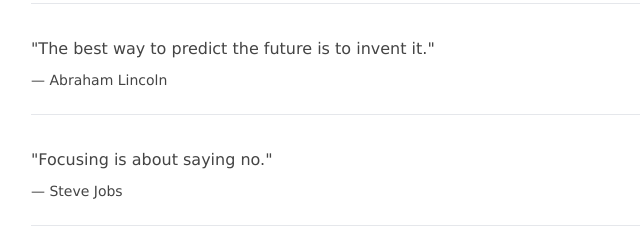
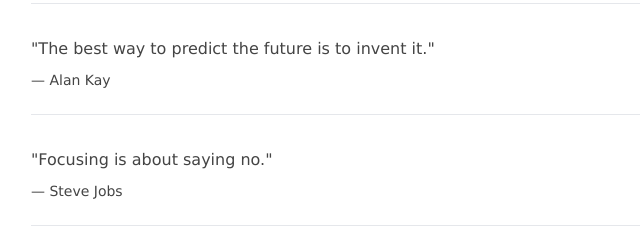
Before and after one commit to nichochar/nicholascharriere.com, an Astro site: page /quotes in a window 1280 px wide. Shown: the part 521-761 px from the top of the page, 249-889 px from the left. Built offline with nearby package versions, Linux system fonts and the light colour scheme; Astro itself is replaced by a stand-in of ours.

Commit message:
Fix attribution: predict-the-future quote is Alan Kay, not Lincoln

```diff
--- a/src/pages/quotes.astro
+++ b/src/pages/quotes.astro
@@ -16,7 +16,7 @@ const quotes = [
   },
   {
     quote: "The best way to predict the future is to invent it.",
-    source: "Abraham Lincoln",
+    source: "Alan Kay",
   },
   {
     quote: "Focusing is about saying no.",
```
